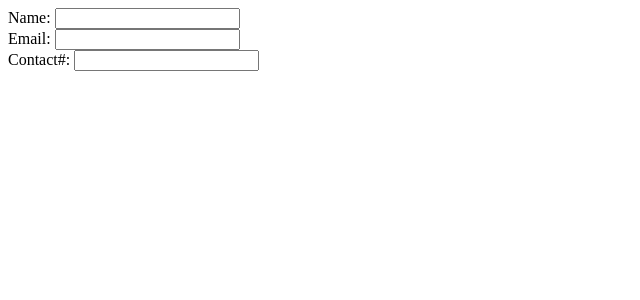
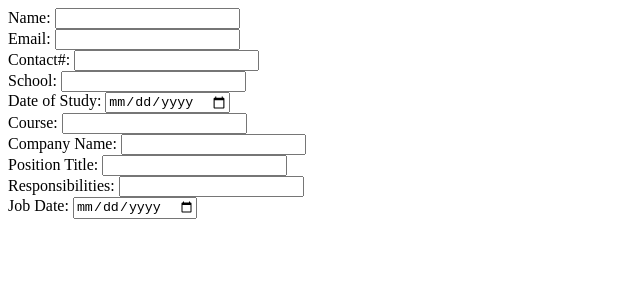
Before and after one commit to eustaquiogalano/cv-generator-ODIN, a React (Vite) app: page / in a window 1280 px wide. Shown: the top 300 px of the page, without its empty margins (0-640 px from the left). Built offline with nearby package versions, Linux system fonts and the light colour scheme.

Commit message:
refactor: import CVEditor component

```diff
--- a/src/App.jsx
+++ b/src/App.jsx
@@ -1,10 +1,10 @@
-import { GeneralInformationContainer } from "./components/GeneralInformationContainer";
+import CVEditor from "./components/CVEditor";
 
 function App() {
   return (
     <>
       <main>
-        <GeneralInformationContainer />
+        <CVEditor />
       </main>
     </>
   );
```
